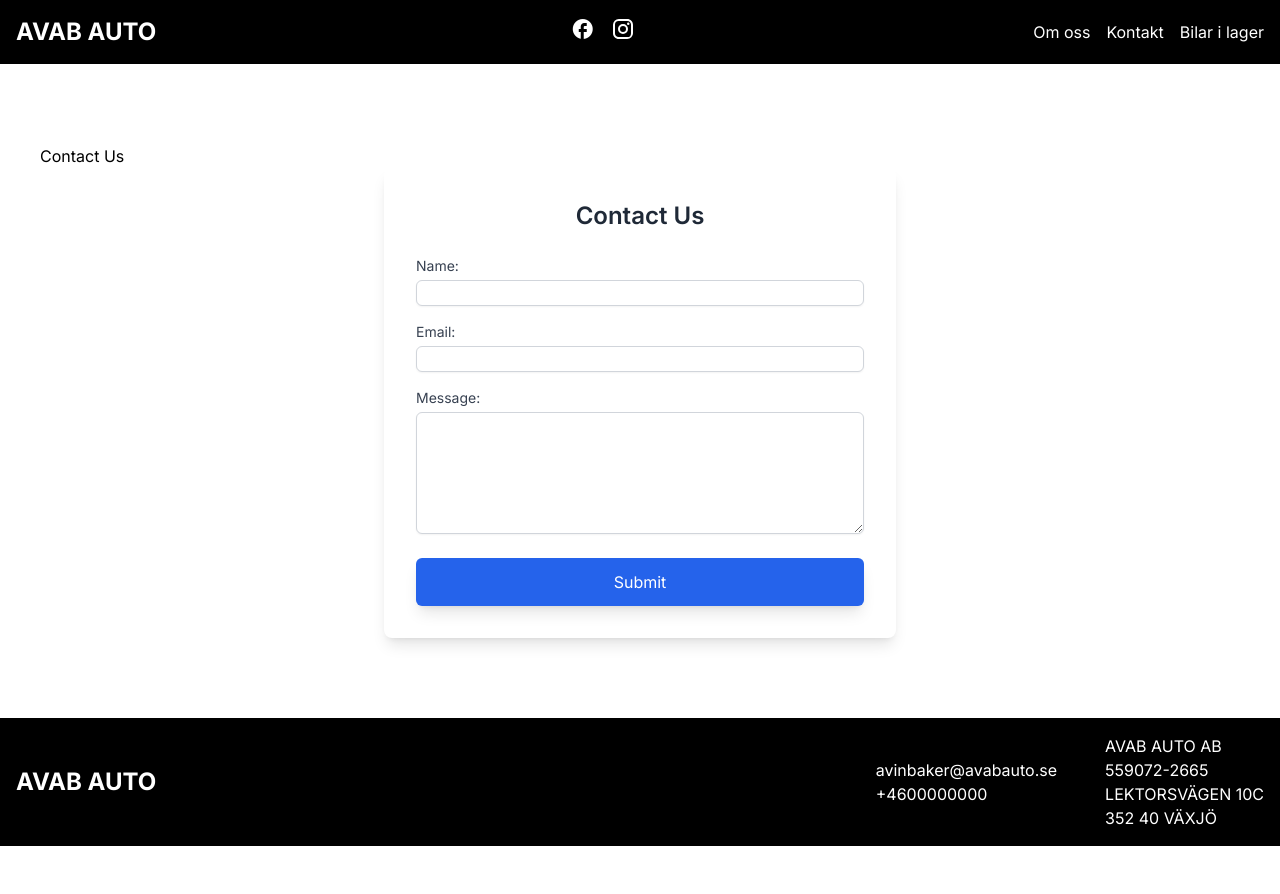
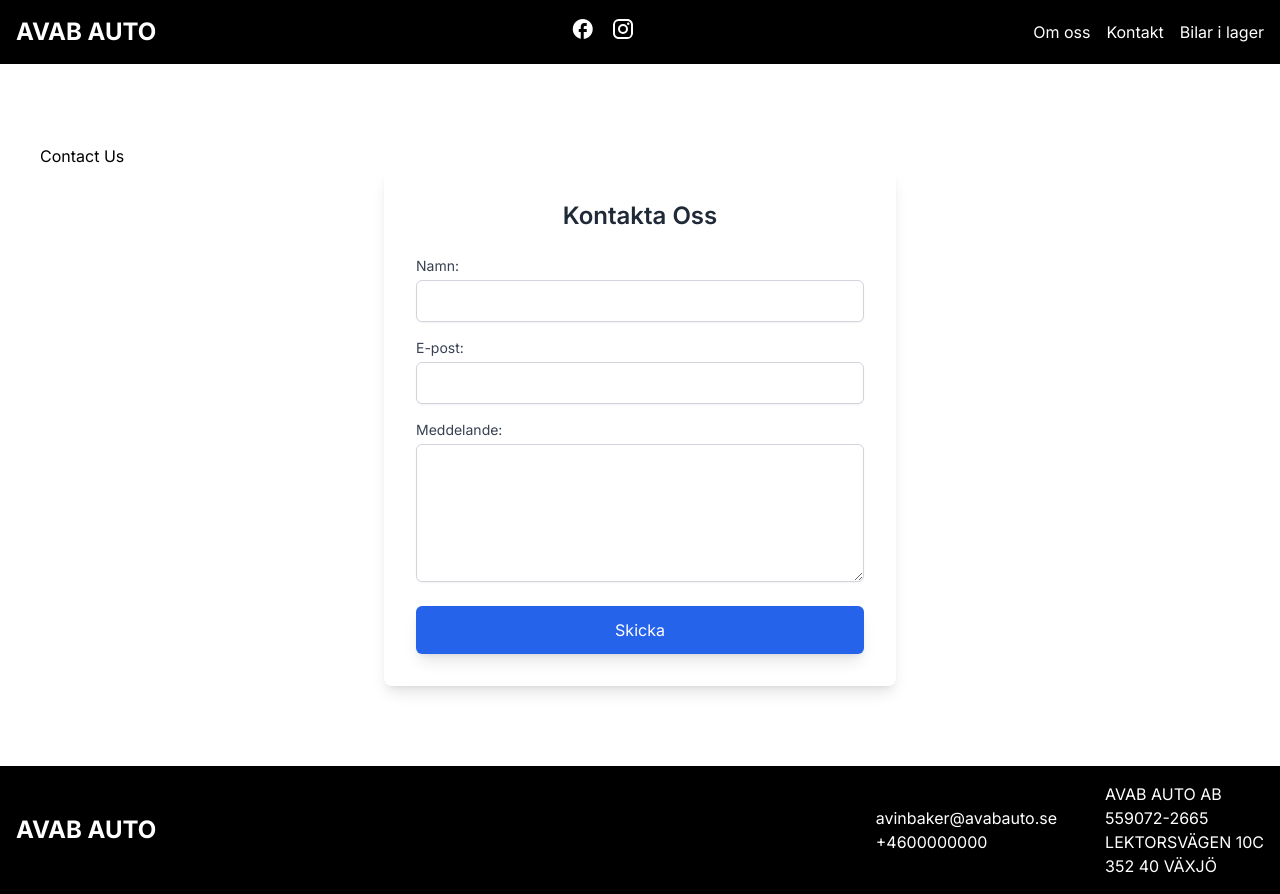
Before and after one commit to sn00k/avabauto, a Nuxt app: page /contact in a window 1280 px wide. Before the commit the page ends 846 px from the top, so only its background shows below. Built offline with nearby package versions, Linux system fonts and the light colour scheme.

Commit message:
contact form improvements and hook up to emailjs

```diff
--- a/components/ContactForm.vue
+++ b/components/ContactForm.vue
@@ -1,5 +1,8 @@
 <script setup lang="ts">
 import { ref } from 'vue';
+import emailjs from '@emailjs/browser';
+
+const config = useRuntimeConfig();
 
 const form = ref({
   name: '',
@@ -7,56 +10,84 @@ const form = ref({
   message: '',
 });
 
-const submitForm = () => {
-  console.info('Form submitted!: ', form.value);
-  // form.value.name = '';
-  // form.value.email = '';
-  // form.value.message = '';
+const submittedFormMsg = ref('');
+const submittedFormError = ref(false);
+
+const sendEmail = () => {
+  const serviceId = config.public.emailjsServiceId as string;
+  const templateId = config.public.emailjsTemplateId as string;
+  const publicKey = config.public.emailjsPublicKey as string;
+
+  emailjs
+    .send(serviceId, templateId, form.value, publicKey)
+    .then((response) => {
+      console.info('SUCCESS!', response);
+      form.value.name = '';
+      form.value.email = '';
+      form.value.message = '';
+      submittedFormMsg.value = 'Tack för ditt meddelande!';
+      submittedFormError.value = false;
+    })
+    .catch((error) => {
+      console.error('Email sending failed:', error);
+      submittedFormMsg.value =
+        'Något gick fel! Vänligen kontakta Avin Baker direkt på 070-1234567 eller avin@avabauto.se';
+      submittedFormError.value = true;
+    });
 };
 </script>
 
 <template>
   <ClientOnly>
     <form
-      @submit.prevent="submitForm"
+      @submit.prevent="sendEmail"
       class="max-w-lg mx-auto p-8 bg-white rounded-lg shadow-lg"
     >
       <h2 class="text-2xl font-semibold mb-6 text-center text-gray-800">
-        Contact Us
+        Kontakta Oss
       </h2>
+      <p
+        :class="{
+          'text-red-500': submittedFormError,
+          'text-green-500': !submittedFormError,
+        }"
+        class="text-center mb-4"
+      >
+        {{ submittedFormMsg }}
+      </p>
       <div class="mb-4">
         <label for="name" class="block text-sm font-medium text-gray-700">
-          Name:
+          Namn:
         </label>
         <input
           type="text"
           id="name"
           v-model="form.name"
           required
-          class="mt-1 block w-full border border-gray-300 rounded-md shadow-sm focus:ring focus:ring-opacity-50 focus:ring-blue-300 focus:border-blue-300"
+          class="mt-1 p-2 block w-full border border-gray-300 rounded-md shadow-sm focus:ring focus:ring-opacity-50 focus:ring-blue-300 focus:border-blue-300"
         />
       </div>
       <div class="mb-4">
         <label for="email" class="block text-sm font-medium text-gray-700">
-          Email:
+          E-post:
         </label>
         <input
           type="email"
           id="email"
           v-model="form.email"
           required
-          class="mt-1 block w-full border border-gray-300 rounded-md shadow-sm focus:ring focus:ring-opacity-50 focus:ring-blue-300 focus:border-blue-300"
+          class="mt-1 p-2 block w-full border border-gray-300 rounded-md shadow-sm focus:ring focus:ring-opacity-50 focus:ring-blue-300 focus:border-blue-300"
         />
       </div>
       <div class="mb-6">
         <label for="message" class="block text-sm font-medium text-gray-700">
-          Message:
+          Meddelande:
         </label>
         <textarea
           id="message"
           v-model="form.message"
           required
-          class="mt-1 block w-full border border-gray-300 rounded-md shadow-sm focus:ring focus:ring-opacity-50 focus:ring-blue-300 focus:border-blue-300"
+          class="mt-1 p-2 block w-full border border-gray-300 rounded-md shadow-sm focus:ring focus:ring-opacity-50 focus:ring-blue-300 focus:border-blue-300"
           rows="5"
         />
       </div>
@@ -64,7 +95,7 @@ const submitForm = () => {
         type="submit"
         class="w-full py-3 px-4 bg-blue-600 text-white rounded-md shadow-lg hover:bg-blue-700 focus:outline-none focus:ring-2 focus:ring-blue-500 focus:ring-opacity-50 transition duration-150 ease-in-out"
       >
-        Submit
+        Skicka
       </button>
     </form>
   </ClientOnly>
--- a/nuxt.config.ts
+++ b/nuxt.config.ts
@@ -14,6 +14,13 @@ export default defineNuxtConfig({
       ],
     },
   },
+  runtimeConfig: {
+    public: {
+      emailjsServiceId: process.env.EMAILJS_SERVICE_ID,
+      emailjsTemplateId: process.env.EMAILJS_TEMPLATE_ID,
+      emailjsPublicKey: process.env.EMAILJS_PUBLIC_KEY,
+    },
+  },
   devtools: { enabled: true },
   css: ['~/assets/css/main.css'],
   postcss: {
--- a/package.json
+++ b/package.json
@@ -10,6 +10,7 @@
     "postinstall": "nuxt prepare"
   },
   "dependencies": {
+    "@emailjs/browser": "^4.3.3",
     "nuxt": "^3.12.1",
     "vue": "^3.4.27",
     "vue-router": "^4.3.3"
```
Also changed, not shown: 2 other files (tests, documents, lock files or other folders).
